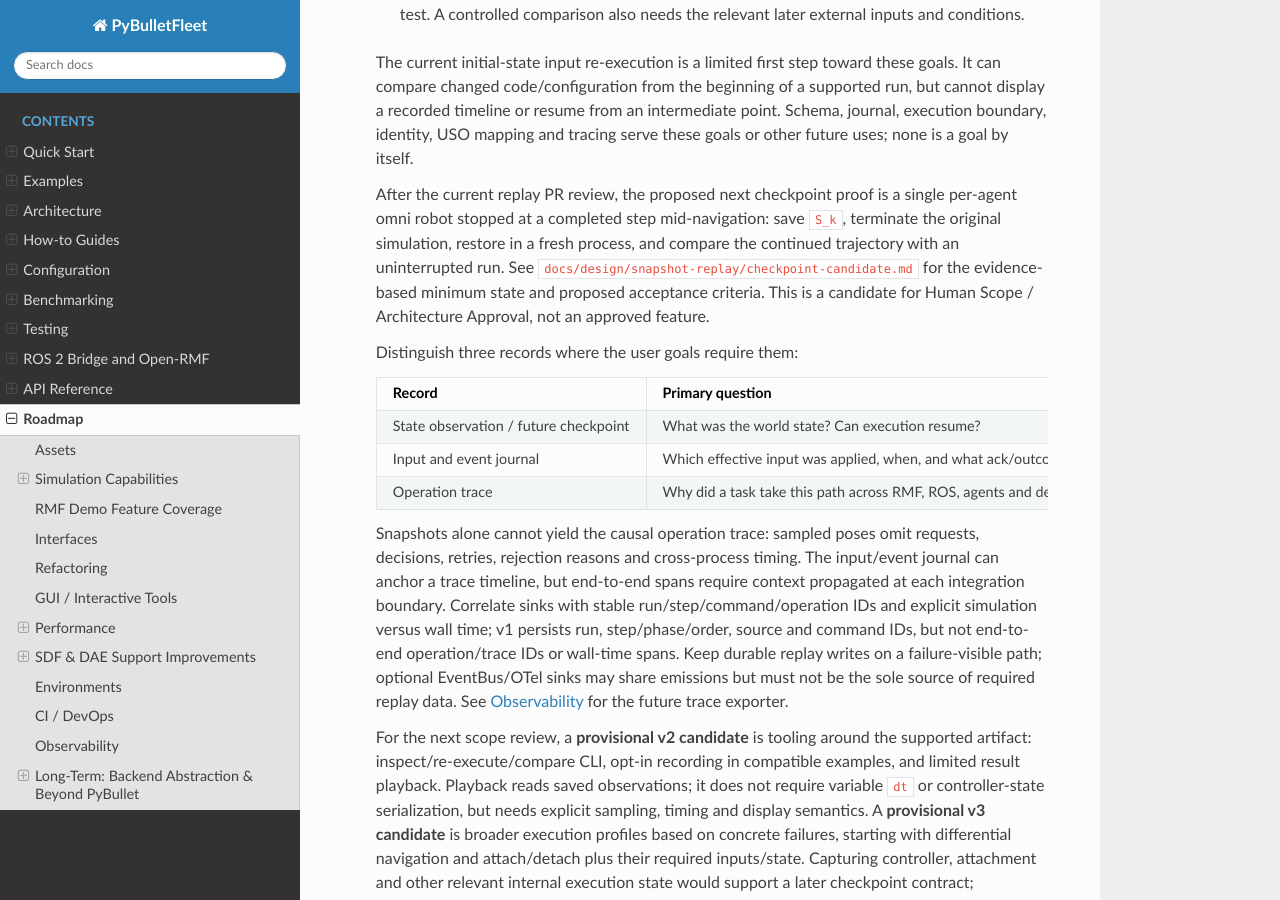
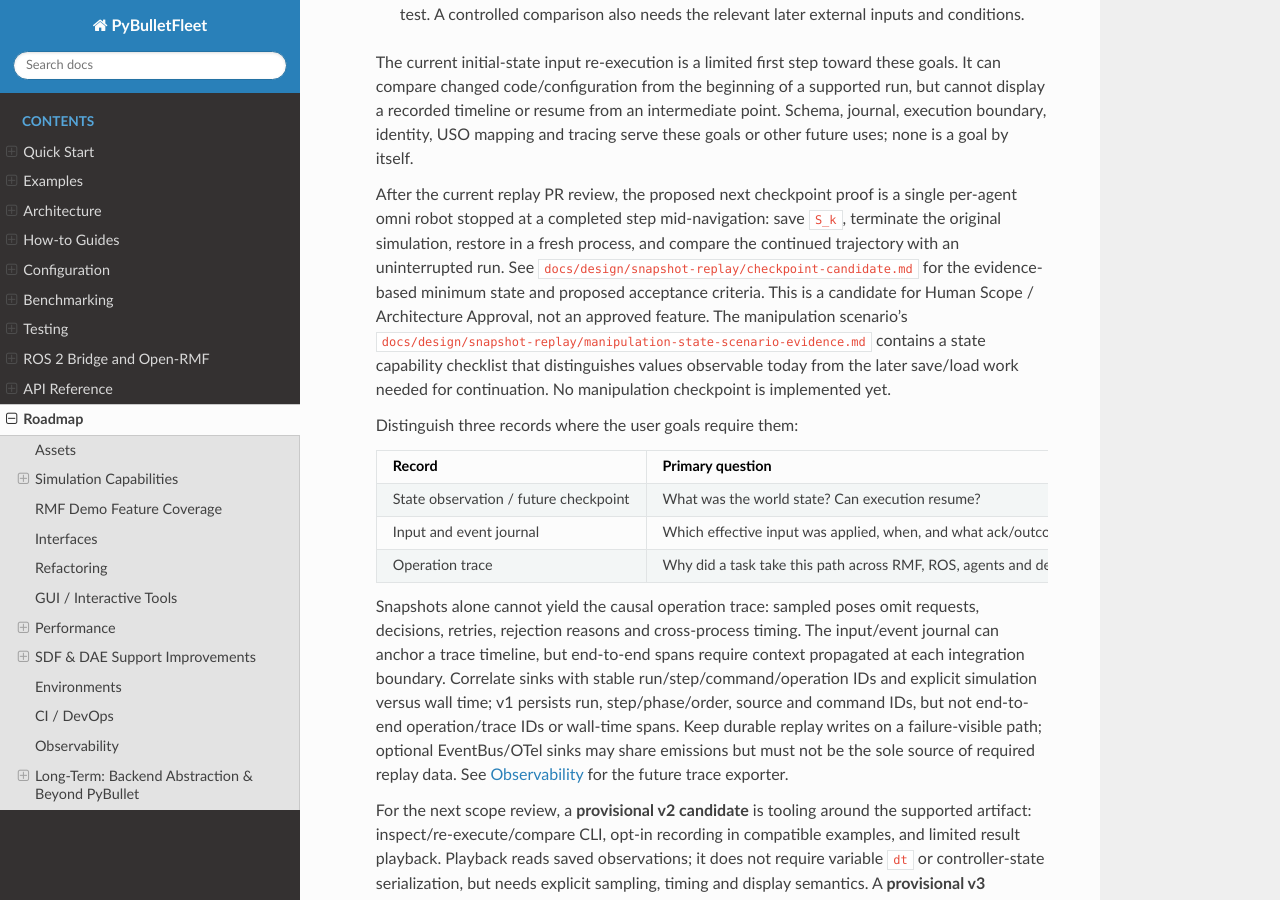
Before and after one commit to yuokamoto/PyBulletFleet, a Sphinx documentation site: the page built from docs/roadmap.md, in a window 1280 px wide and 900 px high, scrolled down 1852 px. Built offline with Sphinx 7.4.7 and the Read the Docs theme 3.1.0, drawn with Linux system fonts in a browser that asks for light colours.

Commit message:
Document manipulation checkpoint state gaps

```diff
--- a/docs/roadmap.md
+++ b/docs/roadmap.md
@@ -99,6 +99,11 @@ New robot and infrastructure models:
   `docs/design/snapshot-replay/checkpoint-candidate.md` for the evidence-based
   minimum state and proposed acceptance criteria. This is a candidate for
   Human Scope / Architecture Approval, not an approved feature.
+  The manipulation scenario's
+  `docs/design/snapshot-replay/manipulation-state-scenario-evidence.md`
+  contains a state capability checklist that distinguishes values observable
+  today from the later save/load work needed for continuation. No manipulation
+  checkpoint is implemented yet.
 
   Distinguish three records where the user goals require them:
 
```
Also changed, not shown: docs/design/snapshot-replay/manipulation-state-scenario-evidence.md (+23 -0 lines).
